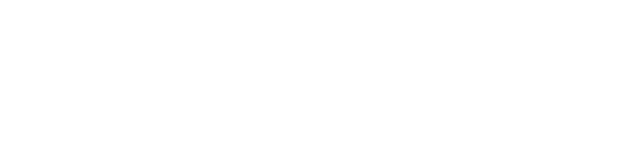
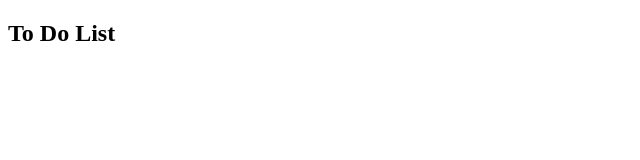
Before and after one commit to mariavo1/ITMD543V2, a plain HTML site: page todolist/todoindex.html in a window 1280 px wide. Shown: the whole page, without its empty margins (0-640 px from the left). Drawn offline with Linux system fonts and the light colour scheme.

Commit message:
Add div containers

```diff
--- a/todolist/todoindex.html
+++ b/todolist/todoindex.html
@@ -8,7 +8,11 @@
     <title>To Do List</title>
 </head>
 <body>
-
+<div class="container">
+    <div class="todolist">
+        <h2>To Do List</h2>
+    </div>
+</div>
 
     <script src="todojs.js"></script>
 </body>
```
